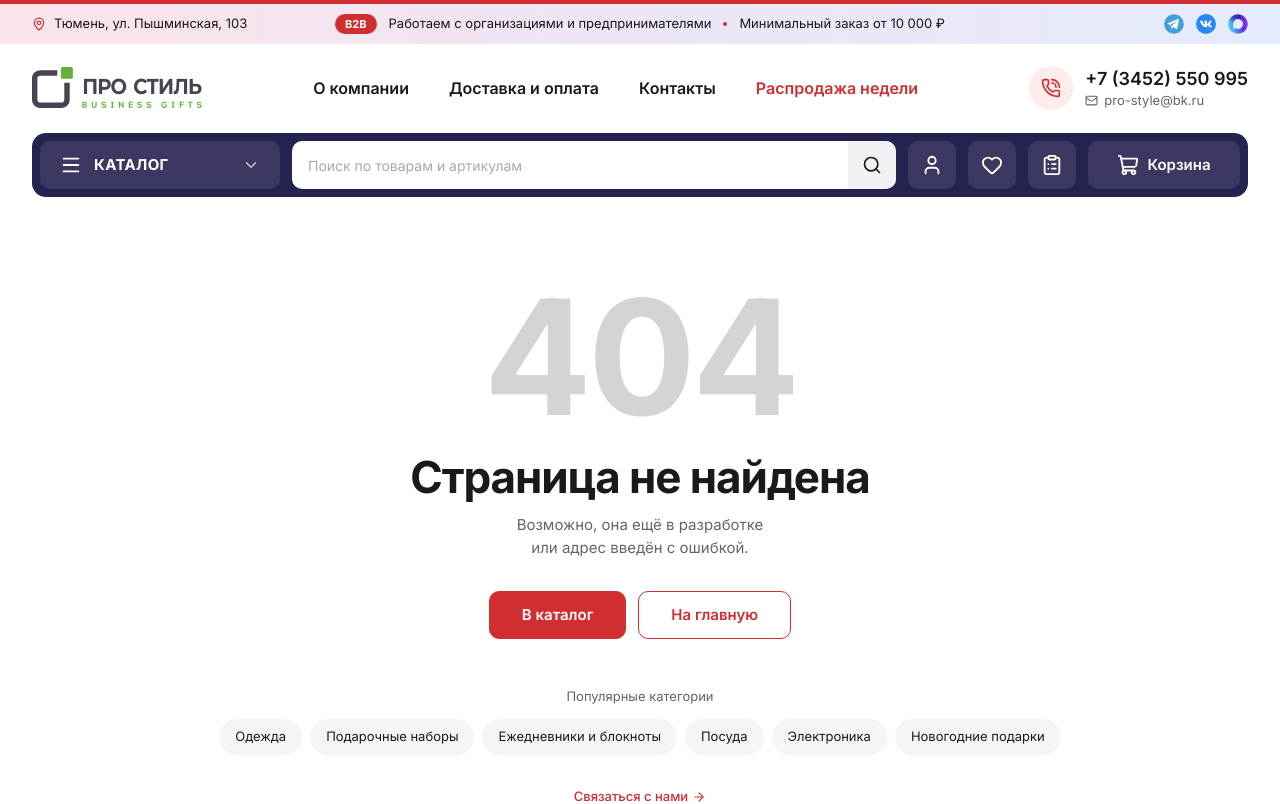
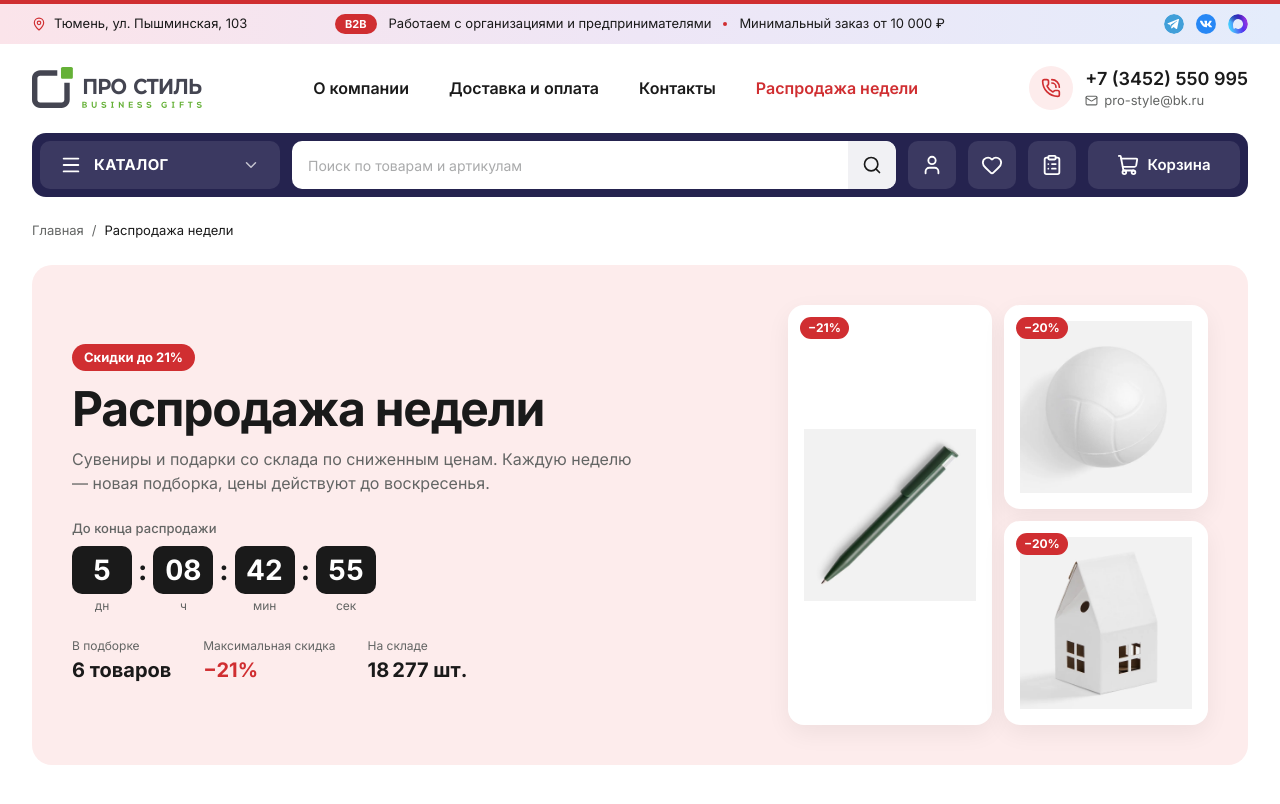
Before and after one commit to lemnity/prost, a Next.js app: page /sale in a window 1280 px wide. Before the commit this address had no page. Shown: the top 804 px of the page. Built offline with nearby package versions, Linux system fonts and the light colour scheme.

Commit message:
feat(sale): standalone weekly sale page with countdown, terms and product grid

```diff
--- /dev/null
+++ b/src/app/sale/page.tsx
@@ -0,0 +1,146 @@
+import type { Metadata } from "next";
+import { CalendarClock, Info, Package, Palette } from "lucide-react";
+import { Container } from "@/components/ui/container";
+import { Breadcrumbs } from "@/components/ui/breadcrumbs";
+import { ProductImage } from "@/components/ui/product-image";
+import { ProductCard } from "@/components/catalog/product-card";
+import { SubscribeBlock } from "@/components/catalog/subscribe-block";
+import { Countdown } from "@/components/home/countdown";
+import { ConsultationCta } from "@/components/home/consultation-cta";
+import { asset } from "@/lib/asset";
+import { formatQty } from "@/lib/format";
+import { plural } from "@/lib/plural";
+import { getSaleRemaining } from "@/lib/sale";
+import { getCollectionProducts, toCard } from "@/lib/catalog/products";
+
+export const metadata: Metadata = {
+  title: "Распродажа недели — скидки на сувениры | ProStyle",
+  description:
+    "Скидки недели на корпоративные подарки и сувенирную продукцию. Новая подборка каждую неделю, цены действуют до воскресенья.",
+};
+
+const discountOf = (price: number, old?: number) => (old && old > price ? Math.round((1 - price / old) * 100) : 0);
+
+const TERMS = [
+  { Icon: CalendarClock, title: "До воскресенья 23:59", text: "Цены действуют до конца недели по времени Тюмени, в понедельник — новая подборка" },
+  { Icon: Package, title: "Количество ограничено", text: "Скидка действует на остаток склада, поэтому популярные позиции заканчиваются быстрее" },
+  { Icon: Palette, title: "Нанесение логотипа", text: "Цены указаны без нанесения — менеджер рассчитает печать под ваш тираж" },
+  { Icon: Info, title: "Минимальный заказ", text: "Минимальная сумма заказа — 10\u00a0000\u00a0₽, товары распродажи можно сочетать с любыми другими" },
+];
+
+export default function SalePage() {
+  const products = getCollectionProducts("sale")
+    .map(toCard)
+    .sort((a, b) => discountOf(b.priceFrom, b.oldPrice) - discountOf(a.priceFrom, a.oldPrice));
+  const maxDiscount = Math.max(0, ...products.map((p) => discountOf(p.priceFrom, p.oldPrice)));
+  const stock = products.reduce((s, p) => s + Math.max(0, p.stock), 0);
+  const collage = products.slice(0, 3);
+
+  return (
+    <main id="main">
+      <Container className="pt-4 md:pt-6">
+        <Breadcrumbs items={[{ label: "Главная", href: "/" }, { label: "Распродажа недели" }]} />
+
+        <section aria-labelledby="sale-title" className="relative mt-4 overflow-hidden rounded-[20px] bg-brand-soft md:mt-6">
+          <div className="relative z-10 grid gap-6 p-5 md:p-8 lg:grid-cols-[minmax(0,1fr)_minmax(0,420px)] lg:items-center lg:p-10">
+            <div>
+              {maxDiscount ? (
+                <span className="inline-flex rounded-full bg-brand px-3 py-1 text-[13px] font-bold text-white">
+                  Скидки до {maxDiscount}%
+                </span>
+              ) : null}
+              <h1 id="sale-title" className="mt-3 text-[32px] font-bold leading-[1.08] tracking-tight md:text-[48px]">
+                Распродажа недели
+              </h1>
+              <p className="mt-3 max-w-[560px] text-[15px] text-muted md:text-[16px]">
+                Сувениры и подарки со склада по сниженным ценам. Каждую неделю — новая подборка, цены действуют до воскресенья.
+              </p>
+              <div className="mt-6">
+                <Countdown initial={getSaleRemaining(new Date())} large />
+              </div>
+              <dl className="mt-6 flex flex-wrap gap-x-8 gap-y-3">
+                <div>
+                  <dt className="text-[12px] text-muted">В подборке</dt>
+                  <dd className="text-[20px] font-bold">
+                    {products.length} {plural("item", products.length)}
+                  </dd>
+                </div>
+                {maxDiscount ? (
+                  <div>
+                    <dt className="text-[12px] text-muted">Максимальная скидка</dt>
+                    <dd className="text-[20px] font-bold text-brand">−{maxDiscount}%</dd>
+                  </div>
+                ) : null}
+                {stock ? (
+                  <div>
+                    <dt className="text-[12px] text-muted">На складе</dt>
+                    <dd className="text-[20px] font-bold">{formatQty(stock)} шт.</dd>
+                  </div>
+                ) : null}
+              </dl>
+            </div>
+            {collage.length ? (
+              <ul aria-hidden="true" className="hidden grid-cols-2 gap-3 lg:grid">
+                {collage.map((p, i) => (
+                  <li
+                    key={p.id}
+                    className={`relative overflow-hidden rounded-[16px] bg-white shadow-[0_8px_24px_rgba(0,0,0,0.06)] ${
+                      i === 0 ? "row-span-2" : "aspect-square"
+                    }`}
+                  >
+                    <ProductImage src={asset(p.image)} alt="" sizes="220px" className="object-contain p-4" />
+                    <span className="absolute left-3 top-3 rounded-full bg-brand px-2 py-0.5 text-[12px] font-bold text-white">
+                      −{discountOf(p.priceFrom, p.oldPrice)}%
+                    </span>
+                  </li>
+                ))}
+              </ul>
+            ) : null}
+          </div>
+        </section>
+      </Container>
+
+      <section aria-labelledby="sale-products">
+        <Container className="py-8 md:py-10">
+        <h2 id="sale-products" className="text-[24px] font-bold md:text-[28px]">Товары со скидкой</h2>
+        {products.length ? (
+          <ul className="mt-5 grid grid-cols-2 gap-3 md:grid-cols-3 md:gap-4 lg:grid-cols-4 xl:grid-cols-6">
+            {products.map((p) => (
+              <li key={p.id}>
+                <ProductCard product={p} />
+              </li>
+            ))}
+          </ul>
+        ) : (
+          <div className="mt-5 rounded-[14px] bg-surface px-6 py-12 text-center">
+            <p className="text-[18px] font-semibold">Новая подборка готовится</p>
+            <p className="mt-2 text-sm text-muted">Скидки обновляются каждую неделю.</p>
+          </div>
+        )}
+        </Container>
+      </section>
+
+      <section aria-labelledby="sale-terms">
+        <Container className="pb-8 md:pb-10">
+        <h2 id="sale-terms" className="text-[24px] font-bold md:text-[28px]">Условия распродажи</h2>
+        <ul className="mt-5 grid gap-3 sm:grid-cols-2 lg:grid-cols-4">
+          {TERMS.map(({ Icon, title, text }) => (
+            <li key={title} className="rounded-[14px] bg-surface p-5">
+              <span className="grid size-10 place-items-center rounded-full bg-brand-soft text-brand">
+                <Icon size={20} aria-hidden="true" />
+              </span>
+              <h3 className="mt-3 text-[16px] font-semibold">{title}</h3>
+              <p className="mt-1 text-[13px] leading-snug text-muted">{text}</p>
+            </li>
+          ))}
+        </ul>
+        <div className="mt-6 rounded-[14px] bg-surface px-5 pb-6 text-center [&>div]:mt-0 [&>div]:border-0">
+          <SubscribeBlock />
+        </div>
+        </Container>
+      </section>
+
+      <ConsultationCta />
+    </main>
+  );
+}
--- a/src/components/home/countdown.tsx
+++ b/src/components/home/countdown.tsx
@@ -24,11 +24,14 @@ export function Countdown({
   initial,
   target = "week",
   compact = false,
+  large = false,
 }: {
   initial: SaleRemaining;
   target?: SaleTarget;
   /** Компактная «таблетка» вместо ячеек (для карточки товара). */
   compact?: boolean;
+  /** Крупные ячейки (баннер страницы распродажи). */
+  large?: boolean;
 }) {
   // Серверный/первый клиентский рендер == initial (из сборки); дальше —
   // общий тикер. Таймер в скрытой панели (display:none) не подписывается.
@@ -88,21 +91,25 @@ export function Countdown({
       role="group"
       aria-label={`До конца распродажи ${c.days} ${plural("d", c.days)} ${c.hours} ${plural("h", c.hours)} ${c.minutes} ${plural("m", c.minutes)}`}
     >
-      <div aria-hidden="true" className="flex items-center gap-3">
-        <div className="text-xs text-muted">До конца распродажи</div>
-        <div className="flex items-start gap-1">
+      <div aria-hidden="true" className={large ? "flex flex-col gap-2" : "flex items-center gap-3"}>
+        <div className={large ? "text-[13px] font-medium text-muted" : "text-xs text-muted"}>До конца распродажи</div>
+        <div className={`flex items-start ${large ? "gap-1.5" : "gap-1"}`}>
           {cells.map((x, i) => (
-            <div key={x.label} className="flex items-start gap-1">
+            <div key={x.label} className={`flex items-start ${large ? "gap-1.5" : "gap-1"}`}>
               {i > 0 ? (
-                <span className="py-1 text-base font-bold leading-none text-ink">
+                <span className={`font-bold leading-none text-ink ${large ? "py-2.5 text-[24px] md:text-[28px]" : "py-1 text-base"}`}>
                   :
                 </span>
               ) : null}
               <div className="flex flex-col items-center gap-0.5">
-                <div className="min-w-[34px] rounded-[6px] bg-ink px-2 py-1 text-center text-base font-bold leading-none tabular-nums text-white">
+                <div
+                  className={`rounded-[6px] bg-ink text-center font-bold leading-none tabular-nums text-white ${
+                    large ? "min-w-[52px] rounded-[10px] px-2.5 py-2.5 text-[24px] md:min-w-[60px] md:text-[28px]" : "min-w-[34px] px-2 py-1 text-base"
+                  }`}
+                >
                   {x.n}
                 </div>
-                <div className="text-[10px] leading-tight text-muted">
+                <div className={`leading-tight text-muted ${large ? "mt-0.5 text-[12px]" : "text-[10px]"}`}>
                   {x.label}
                 </div>
               </div>
--- a/src/components/home/weekly-sale.tsx
+++ b/src/components/home/weekly-sale.tsx
@@ -15,7 +15,7 @@ export async function WeeklySale() {
           id="weekly-sale-title"
           title="Распродажа недели"
           aside={<Countdown initial={initial} />}
-          link={{ label: "Все скидки", href: "/catalog/sale" }}
+          link={{ label: "Все скидки", href: "/sale" }}
         />
         <div className="no-scrollbar -mx-4 scroll-px-4 md:scroll-px-8 lg:scroll-px-0 flex snap-x gap-3 overflow-x-auto px-4 md:-mx-8 md:px-8 lg:mx-0 lg:grid lg:grid-cols-6 lg:overflow-visible lg:px-0">
           {products.map((p) => (
--- a/src/components/layout/site-header.tsx
+++ b/src/components/layout/site-header.tsx
@@ -35,7 +35,7 @@ const actions: { label: string; href: string; Icon: typeof User; mobile: boolean
 
 const menu = [
   ...site.topbar.links,
-  { label: "Распродажа недели", href: "/#weekly-sale" },
+  { label: "Распродажа недели", href: "/sale" },
 ];
 
 export function SiteHeader() {
```
